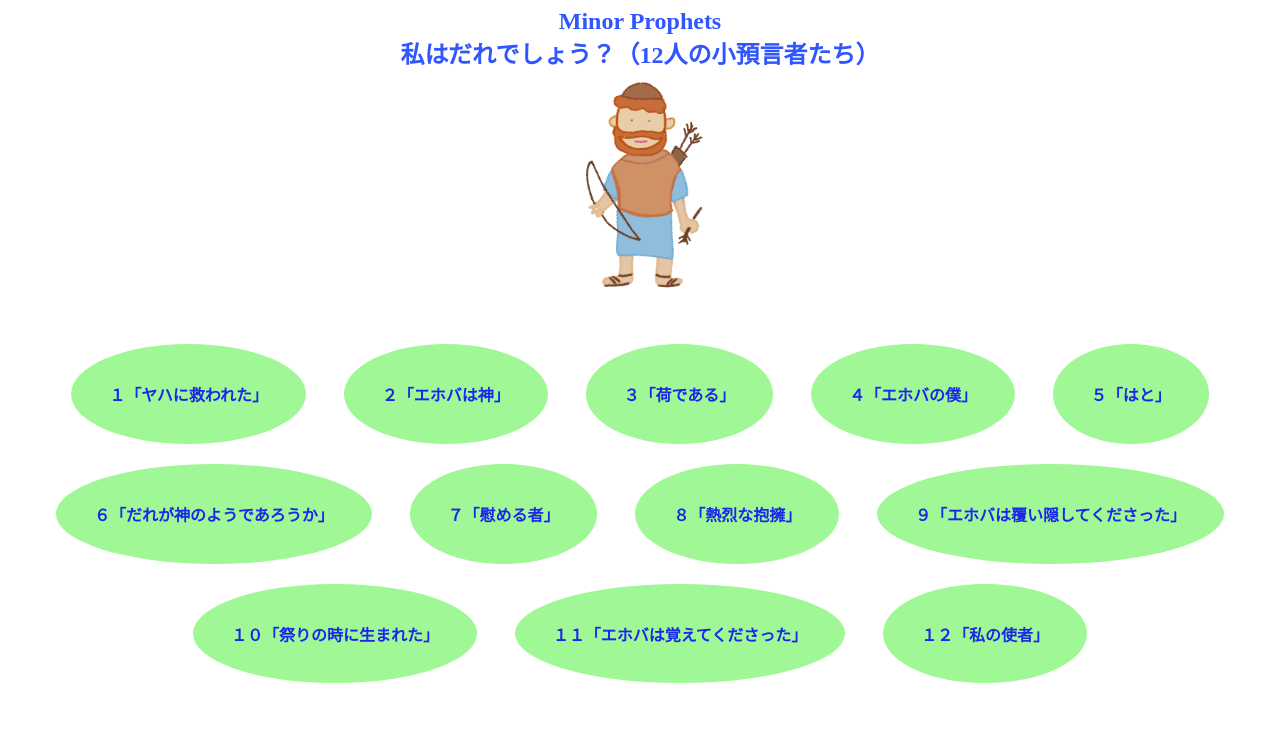
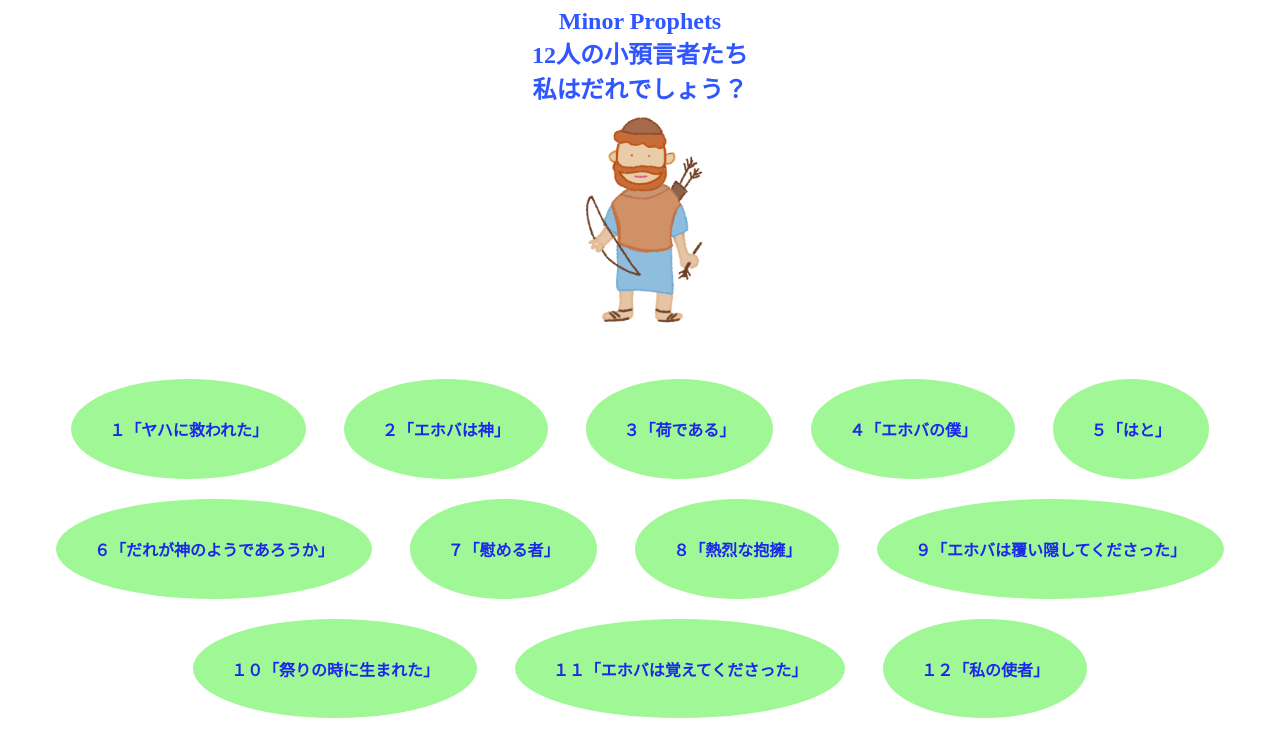
Before and after one commit to knz2021/12-Minor-Prophets, a plain HTML site: page index.html in a window 1280 px wide. Drawn offline with Linux system fonts and the light colour scheme.

Commit message:
Add files via upload

```diff
--- a/index.html
+++ b/index.html
@@ -9,7 +9,8 @@
 </head>
 <body>
     <h1>Minor Prophets</h1>
-    <h1>私はだれでしょう？（12人の小預言者たち）</h1>
+    <h1>12人の小預言者たち</h1>
+    <h1>私はだれでしょう？</h1>
     <div class="box0"><img src="yuenadan.png" alt="picture" width="125px" height="250px"></div>
     <div class="wrap_content">
         <div class="box"id="text-button1" onclick="clickDisplay1()">１「ヤハに救われた」</div>
```
